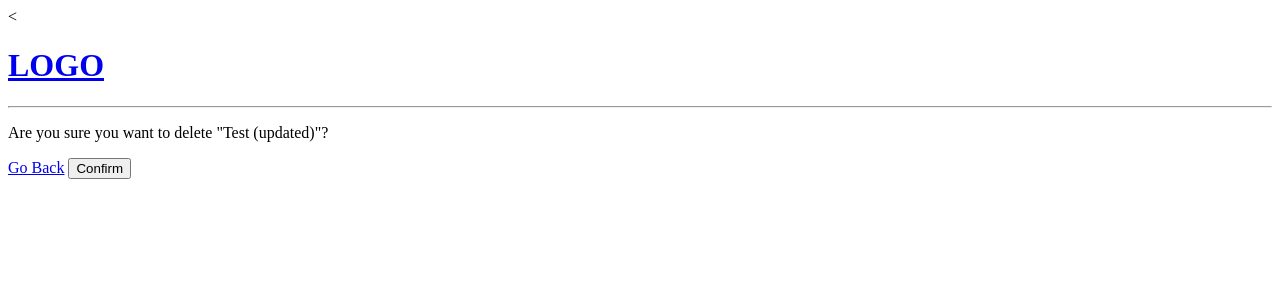
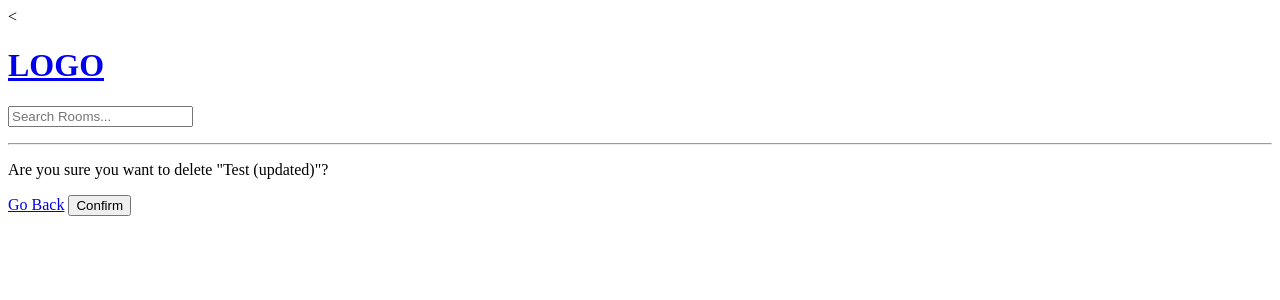
Before and after one commit to koomekevo/StudyBuddy, a Django app: page /delete-room/2/ in a window 1280 px wide. Shown: the top 300 px of the page. Run offline with Django 4.2, Linux system fonts and the light colour scheme; data comes from the database, SQL or seed files in the repository.

Commit message:
Add search bar

```diff
--- a/base/views.py
+++ b/base/views.py
@@ -11,8 +11,8 @@ from .forms import RoomForm
 # ]
 
 def home(request):
-    q = request.GET.get('q')
-    rooms = Room.objects.filter(topic__name=q)
+    q = request.GET.get('q') if request.GET.get('q') != None else ''
+    rooms = Room.objects.filter(topic__name__icontains=q)
 
     topics = Topic.objects.all()
 
--- a/templates/navbar.html
+++ b/templates/navbar.html
@@ -2,4 +2,7 @@
     <h1>LOGO</h1>
 </a>
 
+<form method="GET" action="{% url 'home' %}">
+    <input type="text" name="q" placeholder="Search Rooms..." />
+</form>
 <hr>
```
